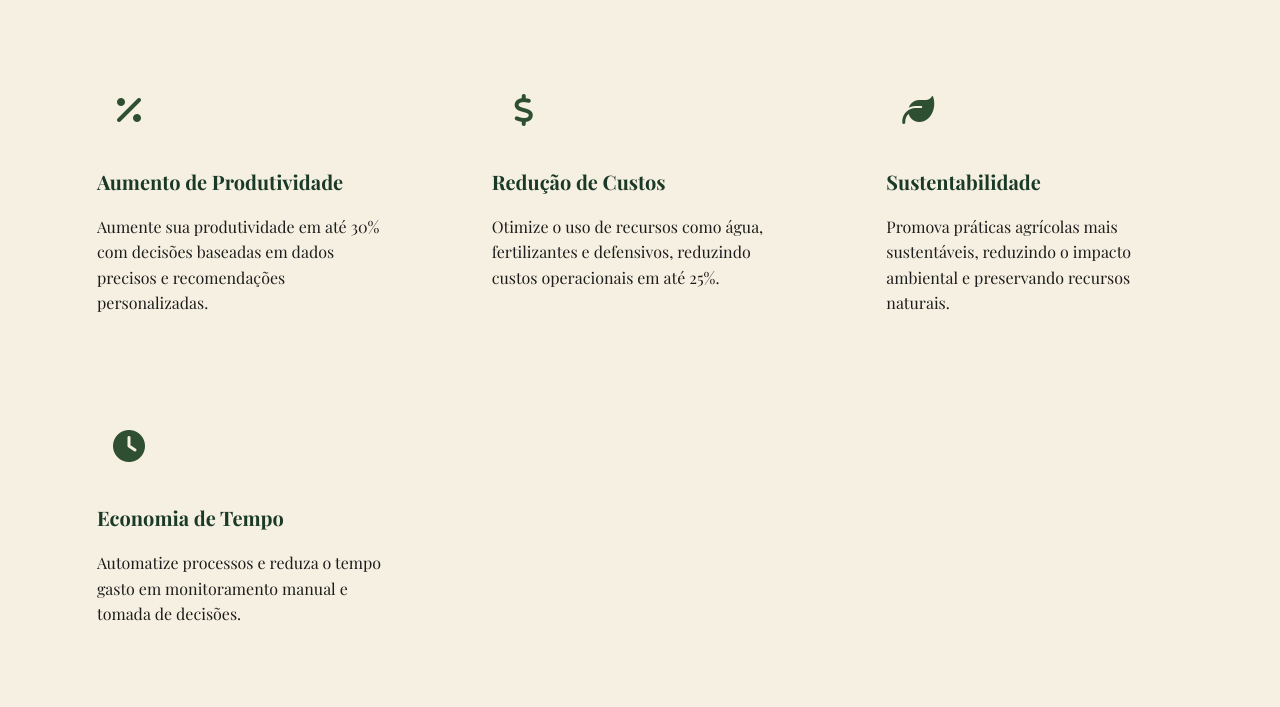
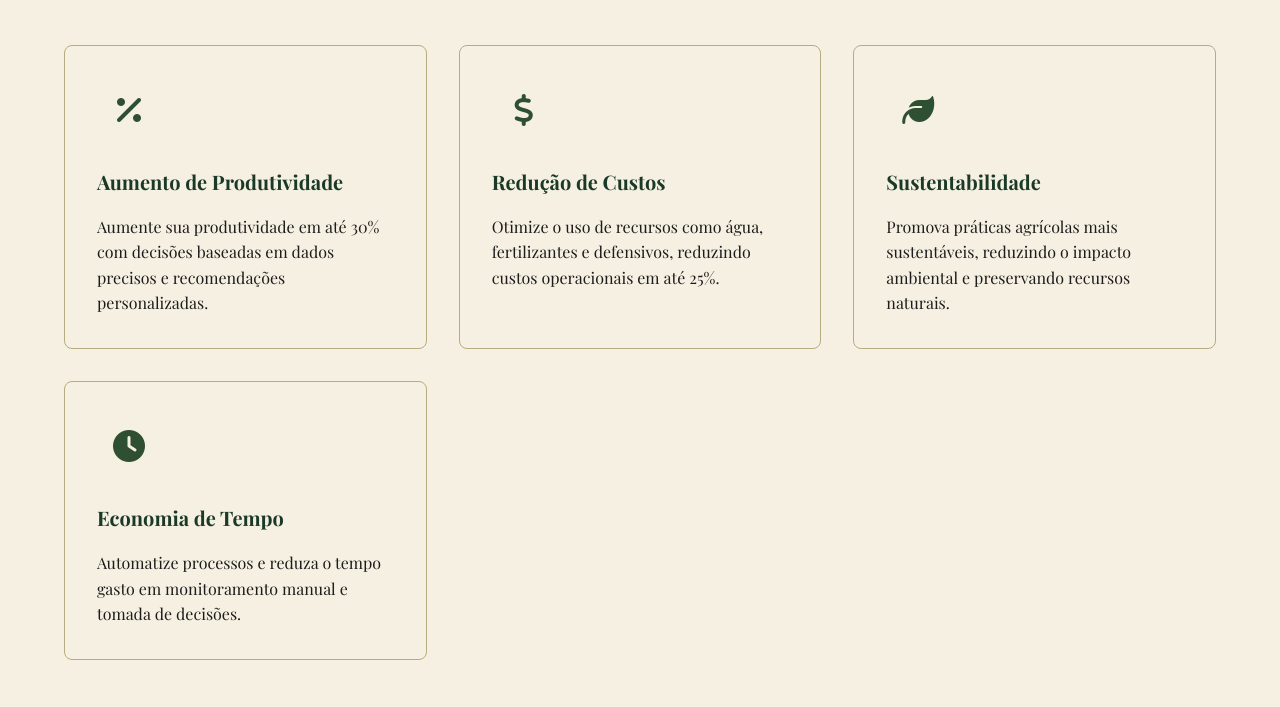
Before and after one commit to thallesgomesmelo/PBL_3-Agrolinked, a plain HTML site: page src/beneficios.html in a window 1280 px wide. Shown: the part 653-1360 px from the top of the page. Drawn offline with nearby package versions, Linux system fonts and the light colour scheme; a web font is replaced by a local one.

Commit message:
Cor da borda do card alterada

```diff
--- a/src/css/styles.css
+++ b/src/css/styles.css
@@ -796,7 +796,7 @@ a.btn-mobile {
 
 .benefit-card {
   padding: 2rem;
-  border: 1px solid var(--color-primary-light);
+  border: 1px solid #b9ab80;
   border-radius: var(--border-radius);
   transition: var(--transition);
 }
```
